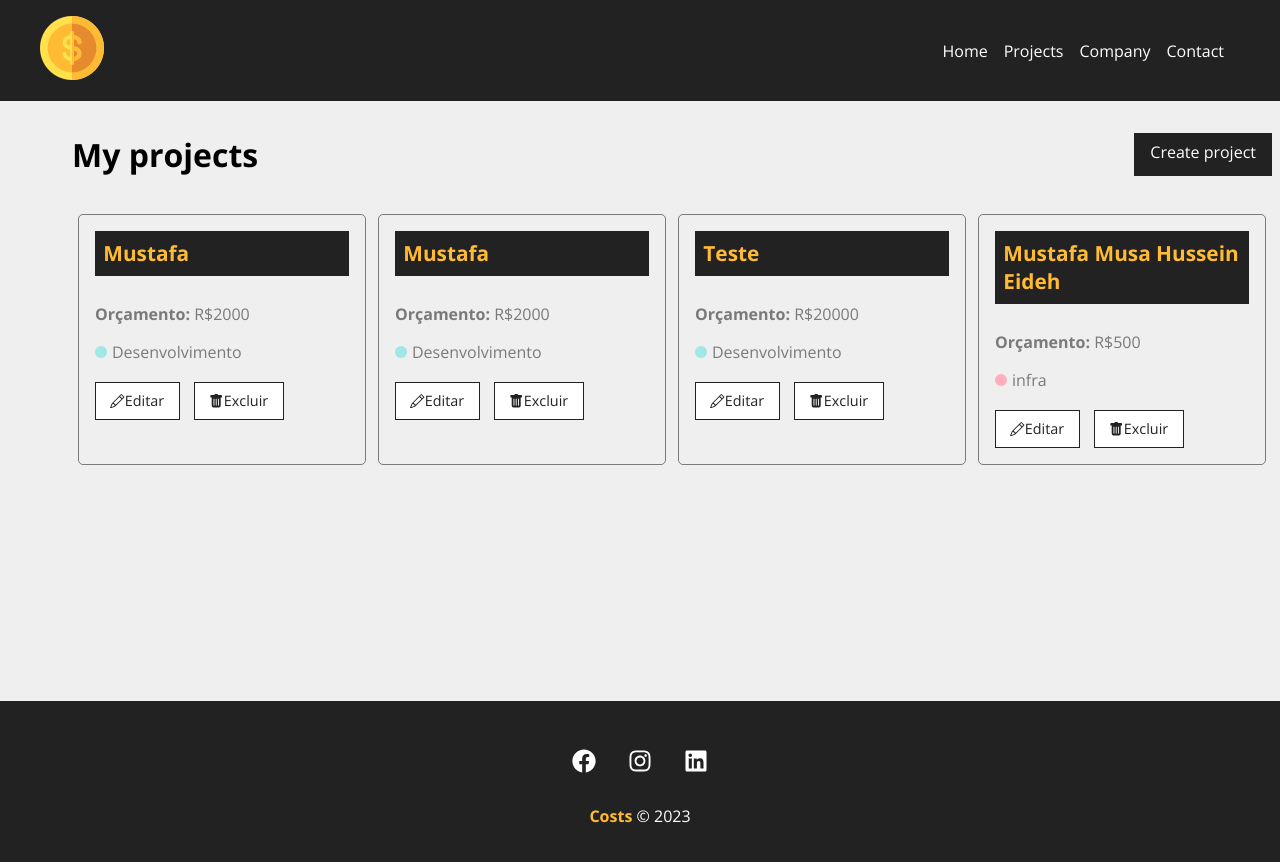
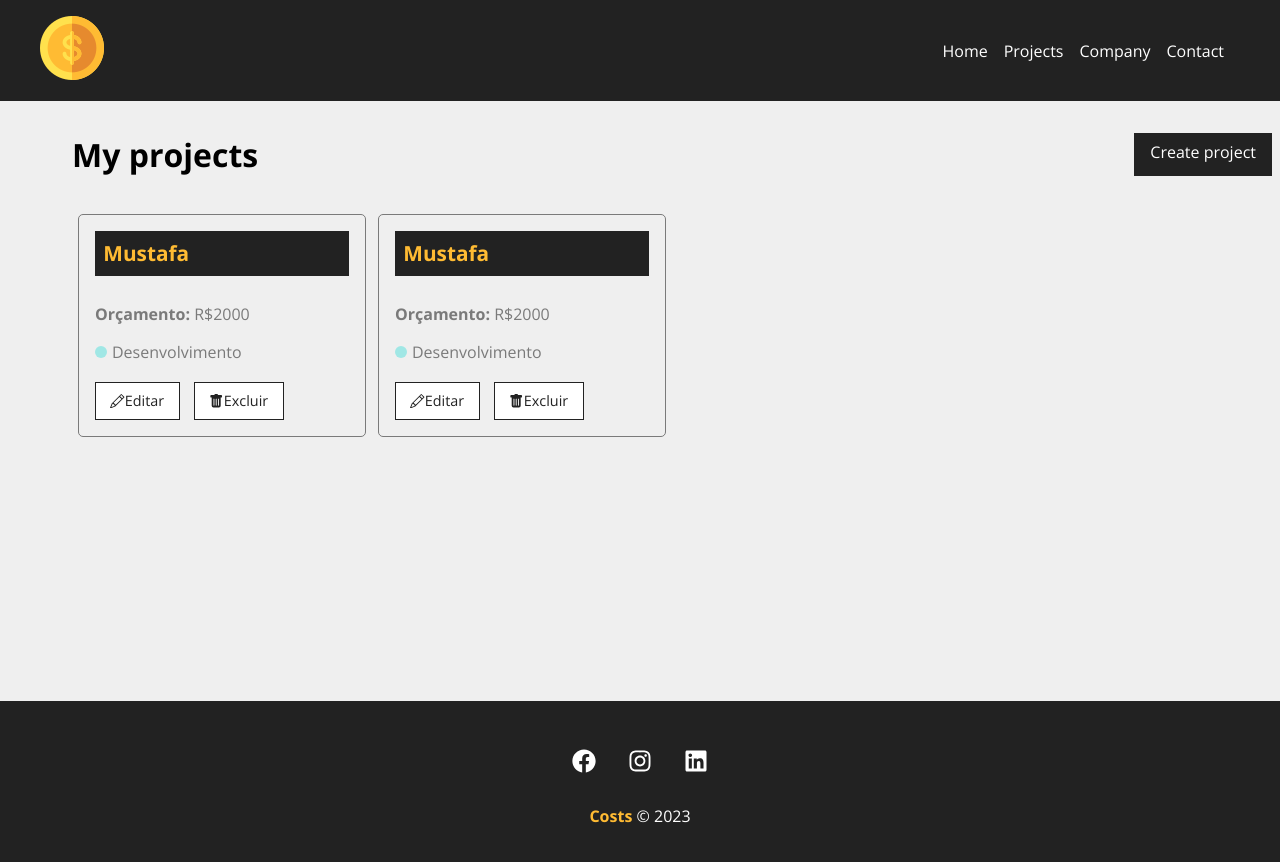
Before and after one commit to Musta-eideh/CostsHoraDeCodar, a React (Create React App) app: page /projects in a window 1280 px wide. Shown: the top 862 px of the page. Built offline with nearby package versions, Linux system fonts and the light colour scheme; data requests are answered from the project's data file; the HTML template or start-up script is replaced by a standard one.

Commit message:
Removendo projetos

```diff
--- a/db.json
+++ b/db.json
@@ -21,28 +21,6 @@
       "cost": 0,
       "services": [],
       "id": 2
-    },
-    {
-      "name": "Teste",
-      "budget": "20000",
-      "category": {
-        "id": "2",
-        "name": "Desenvolvimento"
-      },
-      "cost": 0,
-      "services": [],
-      "id": 3
-    },
-    {
-      "name": "Mustafa Musa Hussein Eideh",
-      "budget": "500",
-      "category": {
-        "id": "1",
-        "name": "infra"
-      },
-      "cost": 0,
-      "services": [],
-      "id": 4
     }
   ],
   "categories": [
--- a/src/components/pages/Projects.js
+++ b/src/components/pages/Projects.js
@@ -14,6 +14,7 @@
 
     const [projects, setProjects] = useState([]);
     const [removeLoading, setRemoveLoading] = useState(false);
+    const [projectMessage, setProjectMessage] = useState('');
 
     const location = useLocation();
     let message = '';
@@ -38,6 +39,22 @@
         }, [])
     }, 300)
 
+    function removeProject(id) {
+        fetch(`http://localhost:5000/projects/${id}`,{
+            method: 'DELETE',
+            headers: {
+                'Content-Type': 'applcation/json'
+            },
+        })
+        .then(resp => resp.json())
+        .then(() => {
+            setProjects(projects.filter((project) => project.id !== id))
+            // message
+            setProjectMessage('Project removed successfully')
+        })
+        .catch(err => console.log(err))
+    }
+
     return(
         <div className={styles.project_container}>
             <div className={styles.title_container}>
@@ -45,6 +62,7 @@
                 <LinkButton to="/newproject" text="Create project" />
             </div>
             {message && <Message type="success" msg={message} />}
+            {projectMessage && <Message type="success" msg={projectMessage} />}
             <Container customClass="start">
                 {projects.length > 0 &&
                     projects.map((project) => (
@@ -54,6 +72,7 @@
                             budget={project.budget}
                             category={project.category.name}
                             key={project.id}
+                            handleRemove={removeProject}
                         />
                     ))}
                     {!removeLoading && <Loading />}
--- a/src/components/project/ProjectCard.js
+++ b/src/components/project/ProjectCard.js
@@ -5,6 +5,12 @@
 import {BsPencil, BsFillTrashFill} from 'react-icons/bs';
 
 function ProjectCard({id, name, budget, category, handleRemove}){
+
+    const remove = (e) => {
+        e.preventDefault();
+        handleRemove(id)
+    }
+
     return(
         <div className={styles.project_card}>
             <h4>{name}</h4>
@@ -16,7 +22,7 @@
             </p>
             <div className={styles.project_card_actions}>
                 <Link to="/"> <BsPencil /> Editar </Link>
-                <button>
+                <button onClick={remove}>
                     <BsFillTrashFill /> Excluir
                 </button>
             </div>
```
Lines whose indentation alone changed are shown as unchanged.
